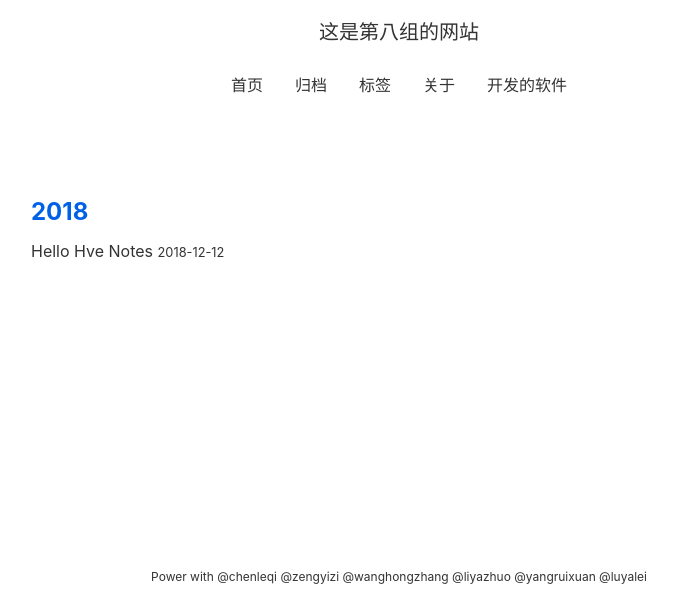
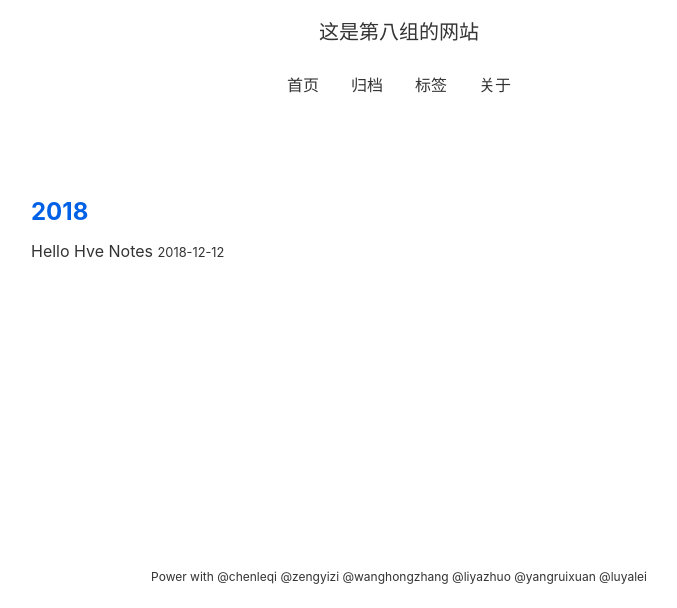
Before and after one commit to chenleqi767/chenlqi.github.io, a plain HTML site: page archives/index.html in a window 1280 px wide. Shown: the part 192-800 px from the top of the page, without its empty margins (241-918 px from the left). Drawn offline with nearby package versions, Linux system fonts and the light colour scheme; files that its build step writes are made by us from their sources; files whose address does not match are found by name.

Commit message:
update from hve: 2020-07-17 23:35:43

```diff
--- a/archives/index.html
+++ b/archives/index.html
@@ -51,12 +51,6 @@
         </a>
 
 
-
-        <a href="/software" class="menu">
-          开发的软件
-        </a>
-
-
   </div>
 </div>
 
```
Also changed, not shown: index.html (+0 -6 lines), post/about/index.html (+0 -6 lines), post/hello-hve-notes/index.html (+0 -6 lines), tag/hvenotes/index.html (+0 -6 lines), tags/index.html (+0 -6 lines).
